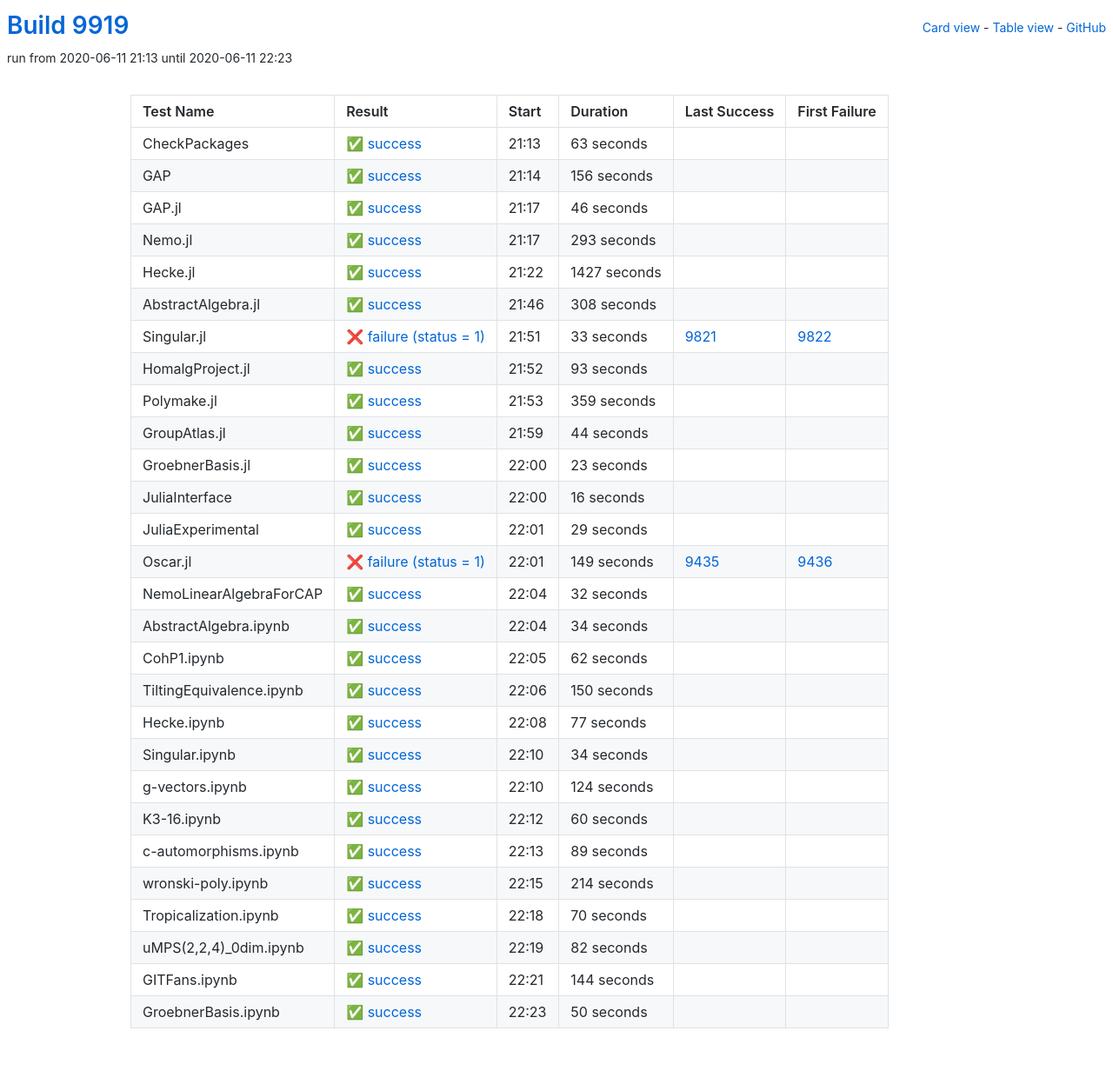
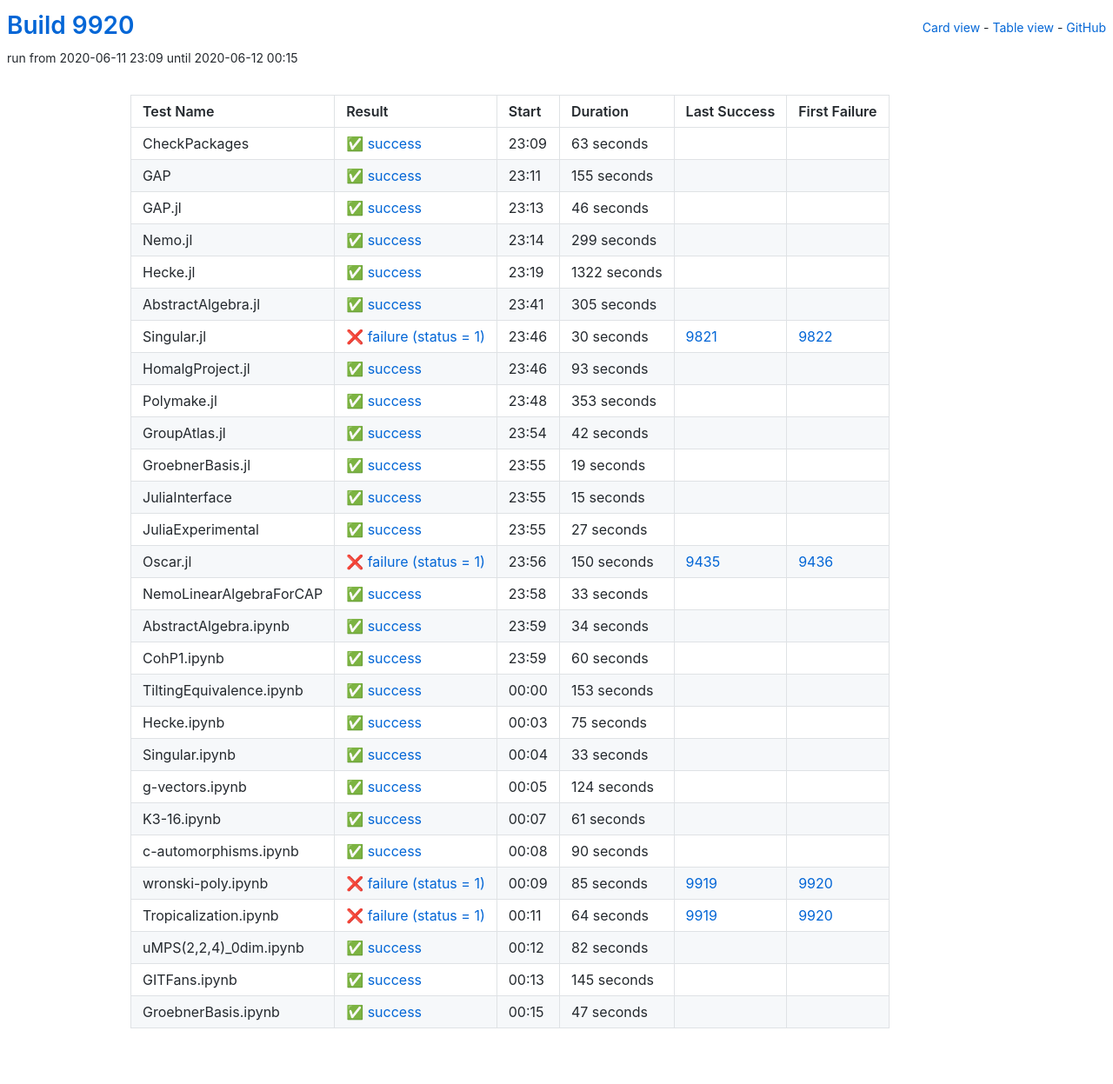
Before and after one commit to oscar-system/oscar-ci-status, a Jekyll site: the page built from table.html, in a window 1280 px wide. Shown: the whole page at 87% size. Built offline with Jekyll 4.4.1, drawn with Linux system fonts in a browser that asks for light colours.

Commit message:
Build #9920

```diff
--- a/_data/ci.yml
+++ b/_data/ci.yml
@@ -1,6 +1,6 @@
 ---
-build: 9919
-build_url: https://oscarci.mathematik.uni-kl.de/job/oscar/9919/
+build: 9920
+build_url: https://oscarci.mathematik.uni-kl.de/job/oscar/9920/
 job: oscar
 organization: oscar-system
 repo: oscar-ci-status
@@ -8,8 +8,8 @@
 tests:
 - name: CheckPackages
   id: checkpackages
-  log: https://oscarci.mathematik.uni-kl.de/job/oscar/9919/artifact/logs/build-9919/CheckPackages.log
-  start: 2020-06-11 21:13
+  log: https://oscarci.mathematik.uni-kl.de/job/oscar/9920/artifact/logs/build-9920/CheckPackages.log
+  start: 2020-06-11 23:09
   success: true
   exitcode: 0
   status: success
@@ -20,20 +20,20 @@
   first_failure_url:
 - name: GAP
   id: gap
-  log: https://oscarci.mathematik.uni-kl.de/job/oscar/9919/artifact/logs/build-9919/GAP.log
-  start: 2020-06-11 21:14
+  log: https://oscarci.mathematik.uni-kl.de/job/oscar/9920/artifact/logs/build-9920/GAP.log
+  start: 2020-06-11 23:11
   success: true
   exitcode: 0
   status: success
-  duration: 156
+  duration: 155
   last_success: false
   last_success_url:
   first_failure: false
   first_failure_url:
 - name: GAP.jl
   id: gap-jl
-  log: https://oscarci.mathematik.uni-kl.de/job/oscar/9919/artifact/logs/build-9919/GAP.jl.log
-  start: 2020-06-11 21:17
+  log: https://oscarci.mathematik.uni-kl.de/job/oscar/9920/artifact/logs/build-9920/GAP.jl.log
+  start: 2020-06-11 23:13
   success: true
   exitcode: 0
   status: success
@@ -44,56 +44,56 @@
   first_failure_url:
 - name: Nemo.jl
   id: nemo-jl
-  log: https://oscarci.mathematik.uni-kl.de/job/oscar/9919/artifact/logs/build-9919/Nemo.jl.log
-  start: 2020-06-11 21:17
+  log: https://oscarci.mathematik.uni-kl.de/job/oscar/9920/artifact/logs/build-9920/Nemo.jl.log
+  start: 2020-06-11 23:14
   success: true
   exitcode: 0
   status: success
-  duration: 293
+  duration: 299
   last_success: false
   last_success_url:
   first_failure: false
   first_failure_url:
 - name: Hecke.jl
   id: hecke-jl
-  log: https://oscarci.mathematik.uni-kl.de/job/oscar/9919/artifact/logs/build-9919/Hecke.jl.log
-  start: 2020-06-11 21:22
+  log: https://oscarci.mathematik.uni-kl.de/job/oscar/9920/artifact/logs/build-9920/Hecke.jl.log
+  start: 2020-06-11 23:19
   success: true
   exitcode: 0
   status: success
-  duration: 1427
+  duration: 1322
   last_success: false
   last_success_url:
   first_failure: false
   first_failure_url:
 - name: AbstractAlgebra.jl
   id: abstractalgebra-jl
-  log: https://oscarci.mathematik.uni-kl.de/job/oscar/9919/artifact/logs/build-9919/AbstractAlgebra.jl.log
-  start: 2020-06-11 21:46
+  log: https://oscarci.mathematik.uni-kl.de/job/oscar/9920/artifact/logs/build-9920/AbstractAlgebra.jl.log
+  start: 2020-06-11 23:41
   success: true
   exitcode: 0
   status: success
-  duration: 308
+  duration: 305
   last_success: false
   last_success_url:
   first_failure: false
   first_failure_url:
 - name: Singular.jl
   id: singular-jl
-  log: https://oscarci.mathematik.uni-kl.de/job/oscar/9919/artifact/logs/build-9919/Singular.jl.log
-  start: 2020-06-11 21:51
+  log: https://oscarci.mathematik.uni-kl.de/job/oscar/9920/artifact/logs/build-9920/Singular.jl.log
+  start: 2020-06-11 23:46
   success: false
   exitcode: 1
   status: failure
-  duration: 33
+  duration: 30
   last_success: 9821
   last_success_url: https://oscarci.mathematik.uni-kl.de/job/oscar/9821/
   first_failure: 9822
   first_failure_url: https://oscarci.mathematik.uni-kl.de/job/oscar/9822/
 - name: HomalgProject.jl
   id: homalgproject-jl
-  log: https://oscarci.mathematik.uni-kl.de/job/oscar/9919/artifact/logs/build-9919/HomalgProject.jl.log
-  start: 2020-06-11 21:52
+  log: https://oscarci.mathematik.uni-kl.de/job/oscar/9920/artifact/logs/build-9920/HomalgProject.jl.log
+  start: 2020-06-11 23:46
   success: true
   exitcode: 0
   status: success
@@ -104,92 +104,92 @@
   first_failure_url:
 - name: Polymake.jl
   id: polymake-jl
-  log: https://oscarci.mathematik.uni-kl.de/job/oscar/9919/artifact/logs/build-9919/Polymake.jl.log
-  start: 2020-06-11 21:53
+  log: https://oscarci.mathematik.uni-kl.de/job/oscar/9920/artifact/logs/build-9920/Polymake.jl.log
+  start: 2020-06-11 23:48
   success: true
   exitcode: 0
   status: success
-  duration: 359
+  duration: 353
   last_success: false
   last_success_url:
   first_failure: false
   first_failure_url:
 - name: GroupAtlas.jl
   id: groupatlas-jl
-  log: https://oscarci.mathematik.uni-kl.de/job/oscar/9919/artifact/logs/build-9919/GroupAtlas.jl.log
-  start: 2020-06-11 21:59
+  log: https://oscarci.mathematik.uni-kl.de/job/oscar/9920/artifact/logs/build-9920/GroupAtlas.jl.log
+  start: 2020-06-11 23:54
   success: true
   exitcode: 0
   status: success
-  duration: 44
+  duration: 42
   last_success: false
   last_success_url:
   first_failure: false
   first_failure_url:
 - name: GroebnerBasis.jl
   id: groebnerbasis-jl
-  log: https://oscarci.mathematik.uni-kl.de/job/oscar/9919/artifact/logs/build-9919/GroebnerBasis.jl.log
-  start: 2020-06-11 22:00
+  log: https://oscarci.mathematik.uni-kl.de/job/oscar/9920/artifact/logs/build-9920/GroebnerBasis.jl.log
+  start: 2020-06-11 23:55
   success: true
   exitcode: 0
   status: success
-  duration: 23
+  duration: 19
   last_success: false
   last_success_url:
   first_failure: false
   first_failure_url:
 - name: JuliaInterface
   id: juliainterface
-  log: https://oscarci.mathematik.uni-kl.de/job/oscar/9919/artifact/logs/build-9919/JuliaInterface.log
-  start: 2020-06-11 22:00
+  log: https://oscarci.mathematik.uni-kl.de/job/oscar/9920/artifact/logs/build-9920/JuliaInterface.log
+  start: 2020-06-11 23:55
   success: true
   exitcode: 0
   status: success
-  duration: 16
+  duration: 15
   last_success: false
   last_success_url:
   first_failure: false
   first_failure_url:
 - name: JuliaExperimental
   id: juliaexperimental
-  log: https://oscarci.mathematik.uni-kl.de/job/oscar/9919/artifact/logs/build-9919/JuliaExperimental.log
-  start: 2020-06-11 22:01
+  log: https://oscarci.mathematik.uni-kl.de/job/oscar/9920/artifact/logs/build-9920/JuliaExperimental.log
+  start: 2020-06-11 23:55
   success: true
   exitcode: 0
   status: success
-  duration: 29
+  duration: 27
   last_success: false
   last_success_url:
   first_failure: false
   first_failure_url:
 - name: Oscar.jl
   id: oscar-jl
-  log: https://oscarci.mathematik.uni-kl.de/job/oscar/9919/artifact/logs/build-9919/Oscar.jl.log
-  start: 2020-06-11 22:01
+  log: https://oscarci.mathematik.uni-kl.de/job/oscar/9920/artifact/logs/build-9920/Oscar.jl.log
+  start: 2020-06-11 23:56
   success: false
   exitcode: 1
   status: failure
-  duration: 149
+  duration: 150
   last_success: 9435
   last_success_url: https://oscarci.mathematik.uni-kl.de/job/oscar/9435/
   first_failure: 9436
   first_failure_url: https://oscarci.mathematik.uni-kl.de/job/oscar/9436/
 - name: NemoLinearAlgebraForCAP
   id: nemolinearalgebraforcap
-  log: https://oscarci.mathematik.uni-kl.de/job/oscar/9919/artifact/logs/build-9919/NemoLinearAlgebraForCAP.log
-  start: 2020-06-11 22:04
+  log: https://oscarci.mathematik.uni-kl.de/job/oscar/9920/artifact/logs/build-9920/NemoLinearAlgebraForCAP.log
+  start: 2020-06-11 23:58
   success: true
   exitcode: 0
   status: success
-  duration: 32
+  duration: 33
   last_success: false
   last_success_url:
   first_failure: false
   first_failure_url:
 - name: AbstractAlgebra.ipynb
   id: abstractalgebra-ipynb
-  log: https://oscarci.mathematik.uni-kl.de/job/oscar/9919/artifact/logs/build-9919/AbstractAlgebra.ipynb.log
-  start: 2020-06-11 22:04
+  log: https://oscarci.mathematik.uni-kl.de/job/oscar/9920/artifact/logs/build-9920/AbstractAlgebra.ipynb.log
+  start: 2020-06-11 23:59
   success: true
   exitcode: 0
   status: success
@@ -200,56 +200,56 @@
   first_failure_url:
 - name: CohP1.ipynb
   id: cohp1-ipynb
-  log: https://oscarci.mathematik.uni-kl.de/job/oscar/9919/artifact/logs/build-9919/CohP1.ipynb.log
-  start: 2020-06-11 22:05
+  log: https://oscarci.mathematik.uni-kl.de/job/oscar/9920/artifact/logs/build-9920/CohP1.ipynb.log
+  start: 2020-06-11 23:59
   success: true
   exitcode: 0
   status: success
-  duration: 62
+  duration: 60
   last_success: false
   last_success_url:
   first_failure: false
   first_failure_url:
 - name: TiltingEquivalence.ipynb
   id: tiltingequivalence-ipynb
-  log: https://oscarci.mathematik.uni-kl.de/job/oscar/9919/artifact/logs/build-9919/TiltingEquivalence.ipynb.log
-  start: 2020-06-11 22:06
+  log: https://oscarci.mathematik.uni-kl.de/job/oscar/9920/artifact/logs/build-9920/TiltingEquivalence.ipynb.log
+  start: 2020-06-12 00:00
   success: true
   exitcode: 0
   status: success
-  duration: 150
+  duration: 153
   last_success: false
   last_success_url:
   first_failure: false
   first_failure_url:
 - name: Hecke.ipynb
   id: hecke-ipynb
-  log: https://oscarci.mathematik.uni-kl.de/job/oscar/9919/artifact/logs/build-9919/Hecke.ipynb.log
-  start: 2020-06-11 22:08
+  log: https://oscarci.mathematik.uni-kl.de/job/oscar/9920/artifact/logs/build-9920/Hecke.ipynb.log
+  start: 2020-06-12 00:03
   success: true
   exitcode: 0
   status: success
-  duration: 77
+  duration: 75
   last_success: false
   last_success_url:
   first_failure: false
   first_failure_url:
 - name: Singular.ipynb
   id: singular-ipynb
-  log: https://oscarci.mathematik.uni-kl.de/job/oscar/9919/artifact/logs/build-9919/Singular.ipynb.log
-  start: 2020-06-11 22:10
+  log: https://oscarci.mathematik.uni-kl.de/job/oscar/9920/artifact/logs/build-9920/Singular.ipynb.log
+  start: 2020-06-12 00:04
   success: true
   exitcode: 0
   status: success
-  duration: 34
+  duration: 33
   last_success: false
   last_success_url:
   first_failure: false
   first_failure_url:
 - name: g-vectors.ipynb
   id: g-vectors-ipynb
-  log: https://oscarci.mathematik.uni-kl.de/job/oscar/9919/artifact/logs/build-9919/g-vectors.ipynb.log
-  start: 2020-06-11 22:10
+  log: https://oscarci.mathematik.uni-kl.de/job/oscar/9920/artifact/logs/build-9920/g-vectors.ipynb.log
+  start: 2020-06-12 00:05
   success: true
   exitcode: 0
   status: success
@@ -260,56 +260,56 @@
   first_failure_url:
 - name: K3-16.ipynb
   id: k3-16-ipynb
-  log: https://oscarci.mathematik.uni-kl.de/job/oscar/9919/artifact/logs/build-9919/K3-16.ipynb.log
-  start: 2020-06-11 22:12
+  log: https://oscarci.mathematik.uni-kl.de/job/oscar/9920/artifact/logs/build-9920/K3-16.ipynb.log
+  start: 2020-06-12 00:07
   success: true
   exitcode: 0
   status: success
-  duration: 60
+  duration: 61
   last_success: false
   last_success_url:
   first_failure: false
   first_failure_url:
 - name: c-automorphisms.ipynb
   id: c-automorphisms-ipynb
-  log: https://oscarci.mathematik.uni-kl.de/job/oscar/9919/artifact/logs/build-9919/c-automorphisms.ipynb.log
-  start: 2020-06-11 22:13
+  log: https://oscarci.mathematik.uni-kl.de/job/oscar/9920/artifact/logs/build-9920/c-automorphisms.ipynb.log
+  start: 2020-06-12 00:08
   success: true
   exitcode: 0
   status: success
-  duration: 89
+  duration: 90
   last_success: false
   last_success_url:
   first_failure: false
   first_failure_url:
 - name: wronski-poly.ipynb
   id: wronski-poly-ipynb
-  log: https://oscarci.mathematik.uni-kl.de/job/oscar/9919/artifact/logs/build-9919/wronski-poly.ipynb.log
-  start: 2020-06-11 22:15
-  success: true
-  exitcode: 0
-  status: success
-  duration: 214
-  last_success: false
-  last_success_url:
-  first_failure: false
-  first_failure_url:
+  log: https://oscarci.mathematik.uni-kl.de/job/oscar/9920/artifact/logs/build-9920/wronski-poly.ipynb.log
+  start: 2020-06-12 00:09
+  success: false
+  exitcode: 1
+  status: failure
+  duration: 85
+  last_success: 9919
+  last_success_url: https://oscarci.mathematik.uni-kl.de/job/oscar/9919/
+  first_failure: 9920
+  first_failure_url: https://oscarci.mathematik.uni-kl.de/job/oscar/9920/
 - name: Tropicalization.ipynb
   id: tropicalization-ipynb
-  log: https://oscarci.mathematik.uni-kl.de/job/oscar/9919/artifact/logs/build-9919/Tropicalization.ipynb.log
-  start: 2020-06-11 22:18
-  success: true
-  exitcode: 0
-  status: success
-  duration: 70
-  last_success: false
-  last_success_url:
-  first_failure: false
-  first_failure_url:
+  log: https://oscarci.mathematik.uni-kl.de/job/oscar/9920/artifact/logs/build-9920/Tropicalization.ipynb.log
+  start: 2020-06-12 00:11
+  success: false
+  exitcode: 1
+  status: failure
+  duration: 64
+  last_success: 9919
+  last_success_url: https://oscarci.mathematik.uni-kl.de/job/oscar/9919/
+  first_failure: 9920
+  first_failure_url: https://oscarci.mathematik.uni-kl.de/job/oscar/9920/
 - name: uMPS(2,2,4)_0dim.ipynb
   id: umps-2-2-4-0dim-ipynb
-  log: https://oscarci.mathematik.uni-kl.de/job/oscar/9919/artifact/logs/build-9919/uMPS-2-2-4-_0dim.ipynb.log
-  start: 2020-06-11 22:19
+  log: https://oscarci.mathematik.uni-kl.de/job/oscar/9920/artifact/logs/build-9920/uMPS-2-2-4-_0dim.ipynb.log
+  start: 2020-06-12 00:12
   success: true
   exitcode: 0
   status: success
@@ -320,24 +320,24 @@
   first_failure_url:
 - name: GITFans.ipynb
   id: gitfans-ipynb
-  log: https://oscarci.mathematik.uni-kl.de/job/oscar/9919/artifact/logs/build-9919/GITFans.ipynb.log
-  start: 2020-06-11 22:21
+  log: https://oscarci.mathematik.uni-kl.de/job/oscar/9920/artifact/logs/build-9920/GITFans.ipynb.log
+  start: 2020-06-12 00:13
   success: true
   exitcode: 0
   status: success
-  duration: 144
+  duration: 145
   last_success: false
   last_success_url:
   first_failure: false
   first_failure_url:
 - name: GroebnerBasis.ipynb
   id: groebnerbasis-ipynb
-  log: https://oscarci.mathematik.uni-kl.de/job/oscar/9919/artifact/logs/build-9919/GroebnerBasis.ipynb.log
-  start: 2020-06-11 22:23
+  log: https://oscarci.mathematik.uni-kl.de/job/oscar/9920/artifact/logs/build-9920/GroebnerBasis.ipynb.log
+  start: 2020-06-12 00:15
   success: true
   exitcode: 0
   status: success
-  duration: 50
+  duration: 47
   last_success: false
   last_success_url:
   first_failure: false
```
Also changed, not shown: README.md.
